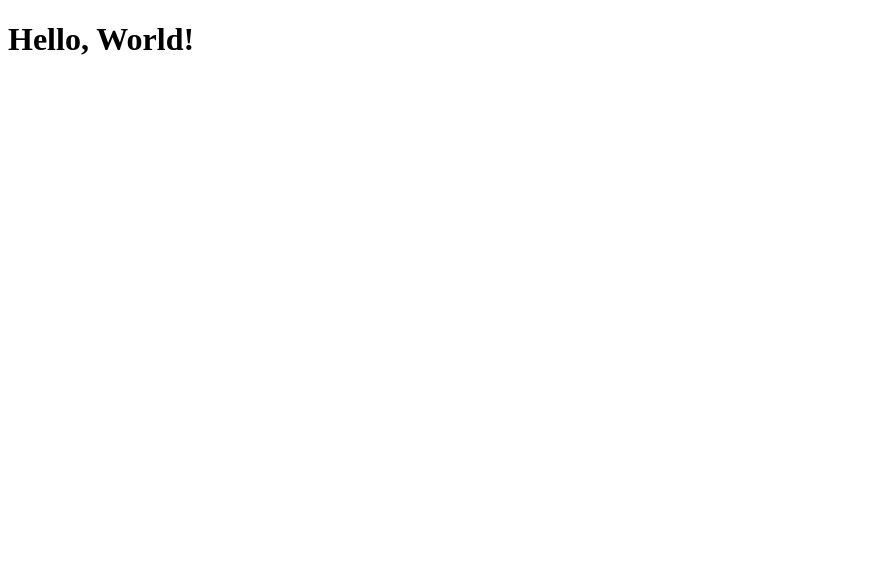
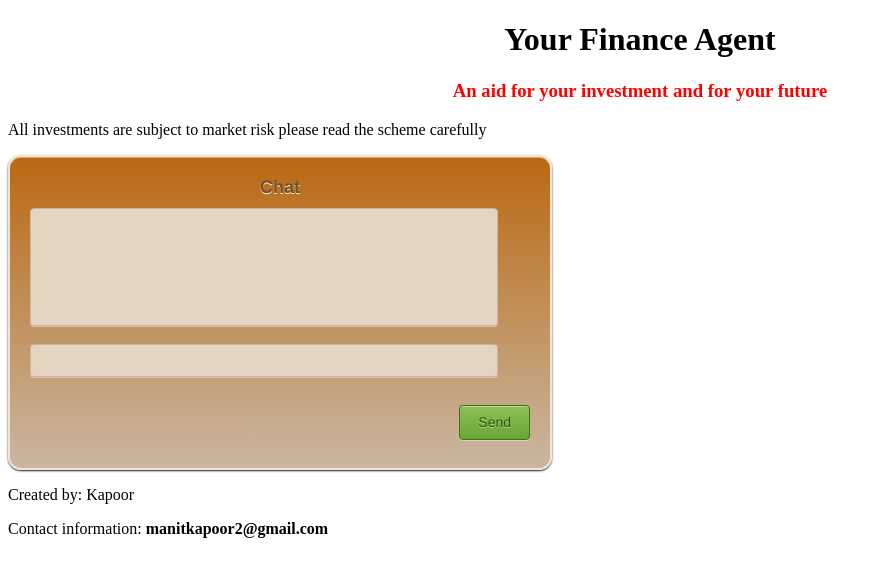
Before and after one commit to Madankapoor/Fininace_guide_chatterbot, a Flask app: page / in a window 1280 px wide. Before the commit the part shown is almost empty. Shown: the top 577 px of the page, without its empty margins (0-883 px from the left). Run offline with Flask 2, Linux system fonts and the light colour scheme.

Commit message:
Auto commit

```diff
--- a/app.py
+++ b/app.py
@@ -2,6 +2,5 @@ from flask import Flask,render_template
 app=Flask(__name__)
 
 @app.route('/')
-@app.route('/<user>/')
-def index(user=None):
-    return render_template("index.html",name=user)
+def index():
+    return render_template("index.html")
--- a/static/style.css
+++ b/static/style.css
@@ -0,0 +1,136 @@
+/* CSS Document */
+
+body {
+    background-color: white;
+}
+
+h1 {
+     color: Black;
+     text-align: center;
+}
+
+h3 {
+     color: Red;
+     text-align: center;
+}
+
+
+.form-container {
+   align: center;
+   border: 2px solid #f2e3d2;
+   background: #c9b7a2;
+   background: -webkit-gradient(linear, left top, left bottom, from(#ba6912), to(#c9b7a2));
+   background: -webkit-linear-gradient(top, #ba6912, #c9b7a2);
+   background: -moz-linear-gradient(top, #ba6912, #c9b7a2);
+   background: -ms-linear-gradient(top, #ba6912, #c9b7a2);
+   background: -o-linear-gradient(top, #ba6912, #c9b7a2);
+   background-image: -ms-linear-gradient(top, #ba6912 0%, #c9b7a2 100%);
+   -webkit-border-radius: 13px;
+   -moz-border-radius: 13px;
+   border-radius: 13px;
+   -webkit-box-shadow: rgba(000,000,000,0.9) 0 1px 2px, inset rgba(255,255,255,0.4) 0 1px 0;
+   -moz-box-shadow: rgba(000,000,000,0.9) 0 1px 2px, inset rgba(255,255,255,0.4) 0 1px 0;
+   box-shadow: rgba(000,000,000,0.9) 0 1px 2px, inset rgba(255,255,255,0.4) 0 1px 0;
+   font-family: 'Helvetica Neue',Helvetica,sans-serif;
+   text-decoration: none;
+   vertical-align: middle;
+   min-width:300px;
+   padding:20px;
+   width:500px;
+   }
+.form-field {
+   border: 1px solid #c9b7a2;
+   background: #e4d5c3;
+   -webkit-border-radius: 4px;
+   -moz-border-radius: 4px;
+   border-radius: 4px;
+   color: #c9b7a2;
+   -webkit-box-shadow: rgba(255,255,255,0.4) 0 1px 0, inset rgba(000,000,000,0.7) 0 0px 0px;
+   -moz-box-shadow: rgba(255,255,255,0.4) 0 1px 0, inset rgba(000,000,000,0.7) 0 0px 0px;
+   box-shadow: rgba(255,255,255,0.4) 0 1px 0, inset rgba(000,000,000,0.7) 0 0px 0px;
+   padding:8px;
+   margin-bottom:20px;
+   width:450px;
+   }
+.form-field:focus {
+   background: #fff;
+   color: #725129;
+   }
+.form-container h2 {
+   text-shadow: #fdf2e4 0 1px 0;
+   font-size:18px;
+   margin: 0 0 10px 0;
+   font-weight:bold;
+   text-align:center;
+    }
+.form-title {
+   margin-bottom:10px;
+   color: #725129;
+   text-shadow: #fdf2e4 0 1px 0;
+   }
+.submit-container {
+   margin:8px 0;
+   text-align:right;
+   }
+.submit-button {
+   border: 1px solid #447314;
+   background: #6aa436;
+   background: -webkit-gradient(linear, left top, left bottom, from(#8dc059), to(#6aa436));
+   background: -webkit-linear-gradient(top, #8dc059, #6aa436);
+   background: -moz-linear-gradient(top, #8dc059, #6aa436);
+   background: -ms-linear-gradient(top, #8dc059, #6aa436);
+   background: -o-linear-gradient(top, #8dc059, #6aa436);
+   background-image: -ms-linear-gradient(top, #8dc059 0%, #6aa436 100%);
+   -webkit-border-radius: 4px;
+   -moz-border-radius: 4px;
+   border-radius: 4px;
+   -webkit-box-shadow: rgba(255,255,255,0.4) 0 1px 0, inset rgba(255,255,255,0.4) 0 1px 0;
+   -moz-box-shadow: rgba(255,255,255,0.4) 0 1px 0, inset rgba(255,255,255,0.4) 0 1px 0;
+   box-shadow: rgba(255,255,255,0.4) 0 1px 0, inset rgba(255,255,255,0.4) 0 1px 0;
+   text-shadow: #addc7e 0 1px 0;
+   color: #31540c;
+   font-family: helvetica, serif;
+   padding: 8.5px 18px;
+   font-size: 14px;
+   text-decoration: none;
+   vertical-align: middle;
+   }
+.submit-button:hover {
+   border: 1px solid #447314;
+   text-shadow: #31540c 0 1px 0;
+   background: #6aa436;
+   background: -webkit-gradient(linear, left top, left bottom, from(#8dc059), to(#6aa436));
+   background: -webkit-linear-gradient(top, #8dc059, #6aa436);
+   background: -moz-linear-gradient(top, #8dc059, #6aa436);
+   background: -ms-linear-gradient(top, #8dc059, #6aa436);
+   background: -o-linear-gradient(top, #8dc059, #6aa436);
+   background-image: -ms-linear-gradient(top, #8dc059 0%, #6aa436 100%);
+   color: #fff;
+   }
+.submit-button:active {
+   text-shadow: #31540c 0 1px 0;
+   border: 1px solid #447314;
+   background: #8dc059;
+   background: -webkit-gradient(linear, left top, left bottom, from(#6aa436), to(#6aa436));
+   background: -webkit-linear-gradient(top, #6aa436, #8dc059);
+   background: -moz-linear-gradient(top, #6aa436, #8dc059);
+   background: -ms-linear-gradient(top, #6aa436, #8dc059);
+   background: -o-linear-gradient(top, #6aa436, #8dc059);
+   background-image: -ms-linear-gradient(top, #6aa436 0%, #8dc059 100%);
+   color: #fff;
+   }
+
+ #textarea {
+  border: 1px solid #c9b7a2;
+   background: #e4d5c3;
+   -webkit-border-radius: 4px;
+   -moz-border-radius: 4px;
+   border-radius: 4px;
+   color: #c9b7a2;
+   -webkit-box-shadow: rgba(255,255,255,0.4) 0 1px 0, inset rgba(000,000,000,0.7) 0 0px 0px;
+   -moz-box-shadow: rgba(255,255,255,0.4) 0 1px 0, inset rgba(000,000,000,0.7) 0 0px 0px;
+   box-shadow: rgba(255,255,255,0.4) 0 1px 0, inset rgba(000,000,000,0.7) 0 0px 0px;
+   padding:8px;
+   height: 100px;
+   width: 450px;
+}
--- a/templates/index.html
+++ b/templates/index.html
@@ -1,7 +1,34 @@
-<!doctype html>
-<title>Hello from Flask</title>
-{% if name %}
-<h1>Hello {{ name }}!</h1>
-{% else %}
-<h1>Hello, World!</h1>
-{% endif %}
+<!DOCTYPE HTML>
+<html>
+<head>
+    <title>
+    Finance agent - Chat
+    </title>
+<link rel="shortcut icon" type="image/png" href="{{ url_for('static', filename='cool.png') }}"  />
+<link rel="stylesheet" type="text/css" href="{{ url_for('static', filename='style.css') }}">
+<body>
+<header>
+     <h1 class = "header_h1" >Your Finance Agent</h1>
+    <h3 class = "header_h3" >An aid for your investment and for your future</h3>
+     <p>All investments are subject to market risk please read the scheme carefully</p>
+</header>
+
+
+<form class="form-container">
+ <div class="form-title"><h2>Chat</h2></div>
+<div id= "textarea" ></div><br>
+<input class="form-field" type="text" name="message_box" />
+      <div class="submit-container">
+<input class="submit-button" type="submit" value="Send" />
+</div>
+</form>
+
+
+<footer>
+   <p>Created by: Kapoor</p>
+   <p>Contact information: <B> manitkapoor2@gmail.com </B></p>
+</footer>
+
+
+</body>
+</head>
```
Also changed, not shown: static/cool.png (added).
